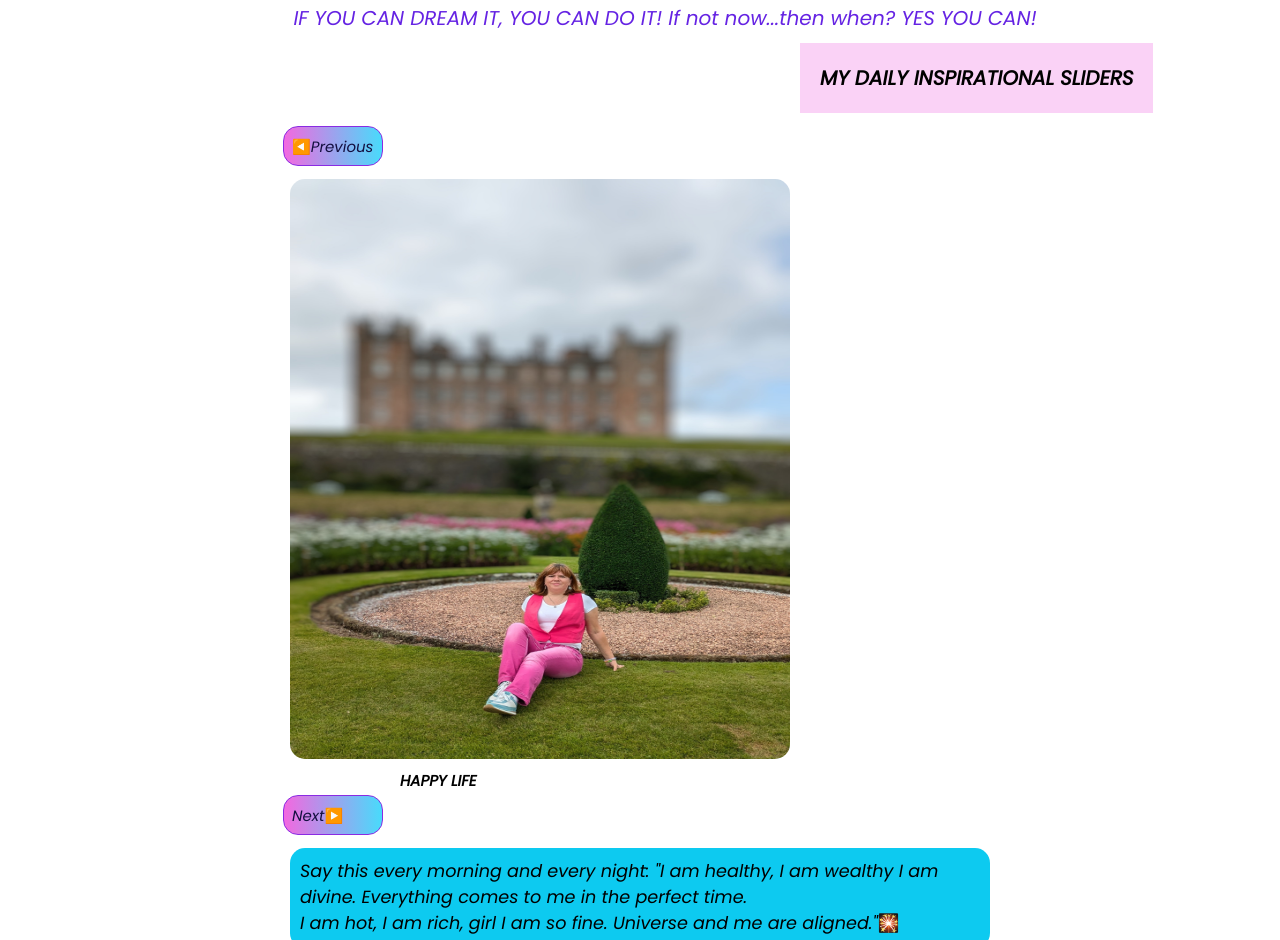
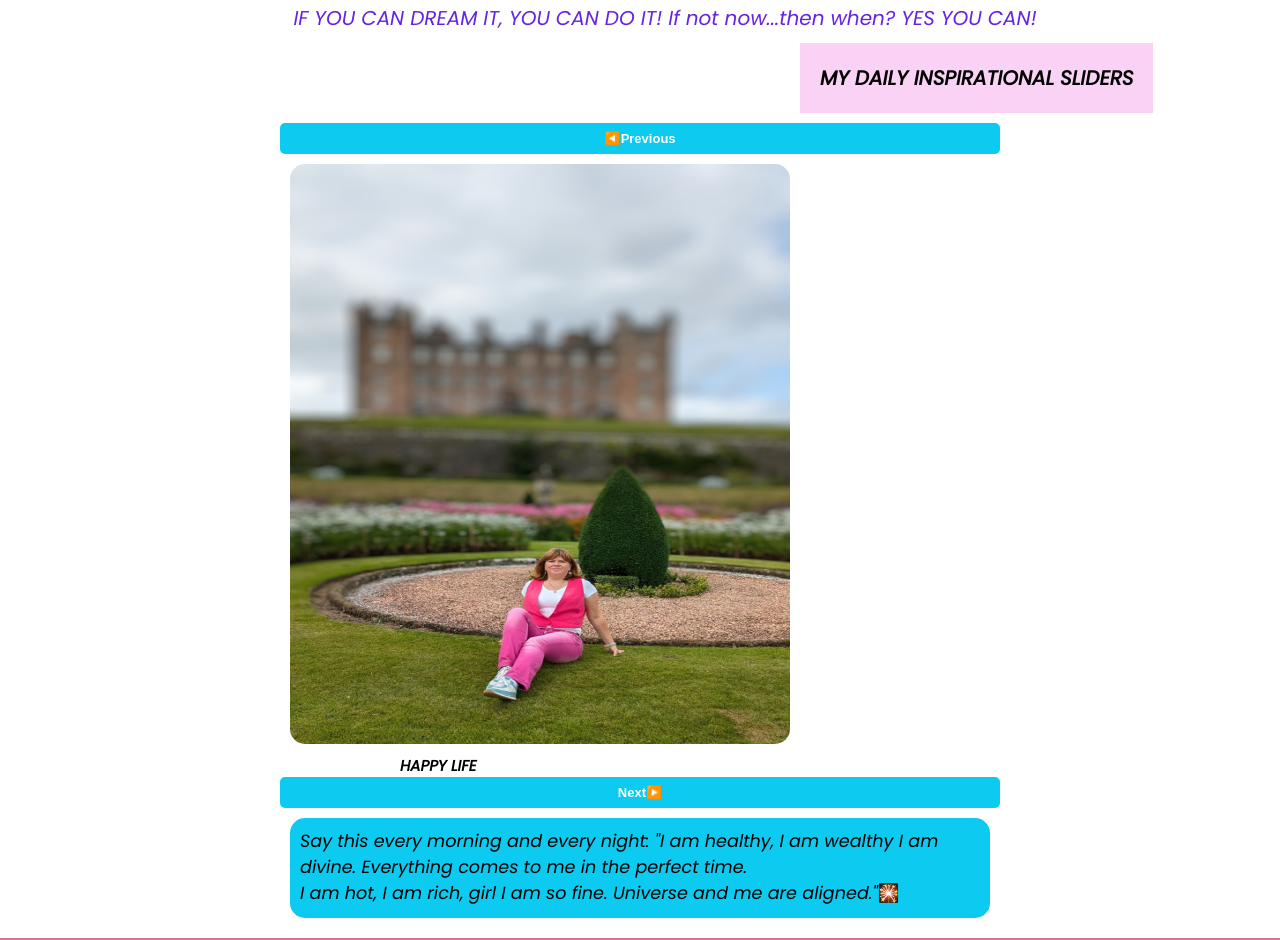
Before and after one commit to Maryna-tech/week6-visual-board-app, a React (Create React App) app: page / in a window 1280 px wide. Shown: the part 8452-9392 px from the top of the page. Built offline with nearby package versions, Linux system fonts and the light colour scheme.

Commit message:
Update Slide.js

```diff
--- a/src/Slide.js
+++ b/src/Slide.js
@@ -27,13 +27,13 @@ const nextSlide = ()=>{
   }))
 }
 
-  return (<div key ={id2}>
+  return (<div>
     <div className='container-three'>
       <div className='btn container'>
-        <arrow className='btn left' onClick={previousSlide}>◀️Previous</arrow>
-          <img className='slide'  src={image}/>
+        <button className='left' onClick={previousSlide}>◀️Previous</button>
+          <img className='slide'  src={image} alt= 'inspiration'/>
           <h4>{description}</h4>
-          <arrow className='btn right' onClick={nextSlide}>Next▶️</arrow>
+          <button className='right' onClick={nextSlide}>Next▶️</button>
           <p className='slide'>Say this every morning and every night: "I am healthy, I am wealthy I am divine.
             Everything comes to me in the perfect time.<br></br>
             I am hot, I am rich, girl I am so fine.
```
